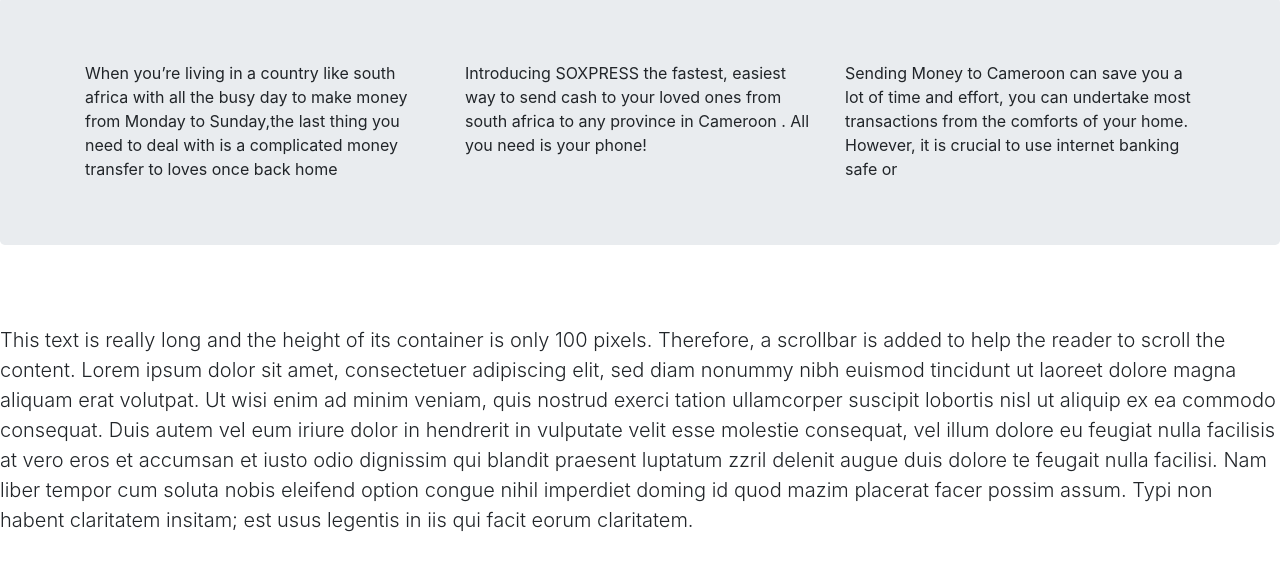
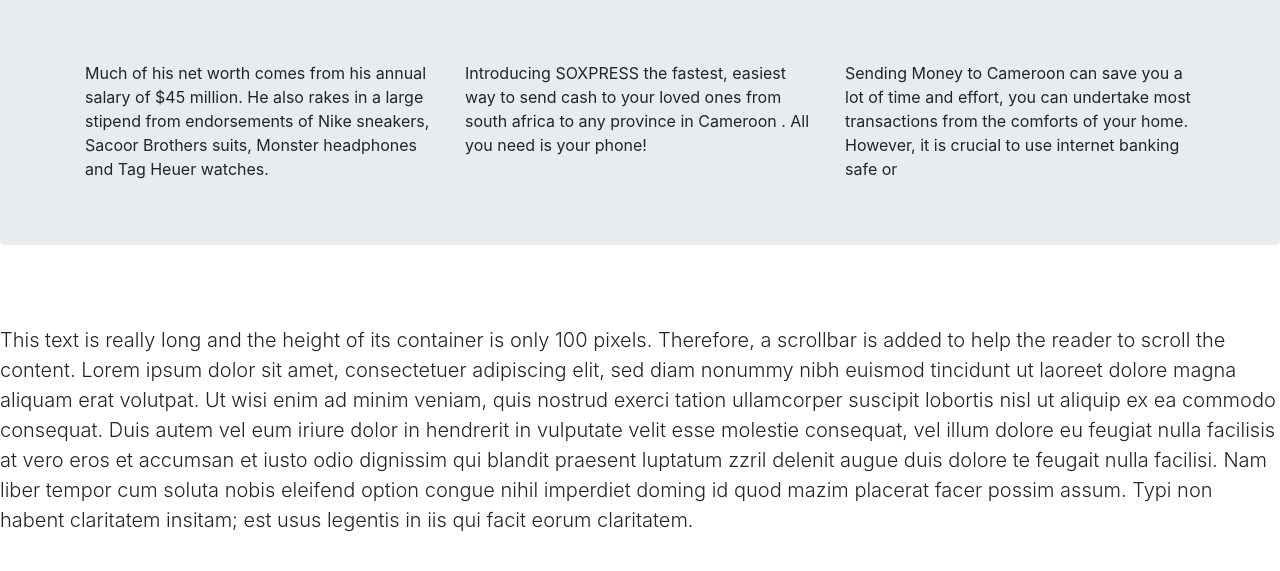
Before and after one commit to stanwhite2018/main_project, a plain HTML site: page index.html in a window 1280 px wide. Shown: the part 183-754 px from the top of the page. Drawn offline with nearby package versions, Linux system fonts and the light colour scheme; a script that the page names is missing.

Commit message:
change in Col 1

```diff
--- a/index.html
+++ b/index.html
@@ -71,8 +71,8 @@
     <div class="jumbotron">
         <div class="container">
             <div class="row">
-                <div class="col-4">When you’re living in a country like south africa with all the busy day to make money from Monday to Sunday,the last thing you need to deal with is a complicated money transfer to loves once back home</div>
-                <div class="col-4">Introducing SOXPRESS the fastest, easiest way to send cash to your loved ones from south africa to any province in Cameroon . All you need is your phone!</div>
+                <div class="col-4">  Much of his net worth comes from his annual salary of $45 million. He also rakes in a large stipend from endorsements of Nike sneakers, Sacoor Brothers suits, Monster headphones and Tag Heuer watches.    </div>
+                 <div class="col-4">Introducing SOXPRESS the fastest, easiest way to send cash to your loved ones from south africa to any province in Cameroon . All you need is your phone!</div>
                 <div class="col-4">Sending Money to Cameroon can save you a lot of time and effort, you can undertake most transactions from the comforts of your home. However, it is crucial to use internet banking safe or</div>
             </div>
         </div>
```
